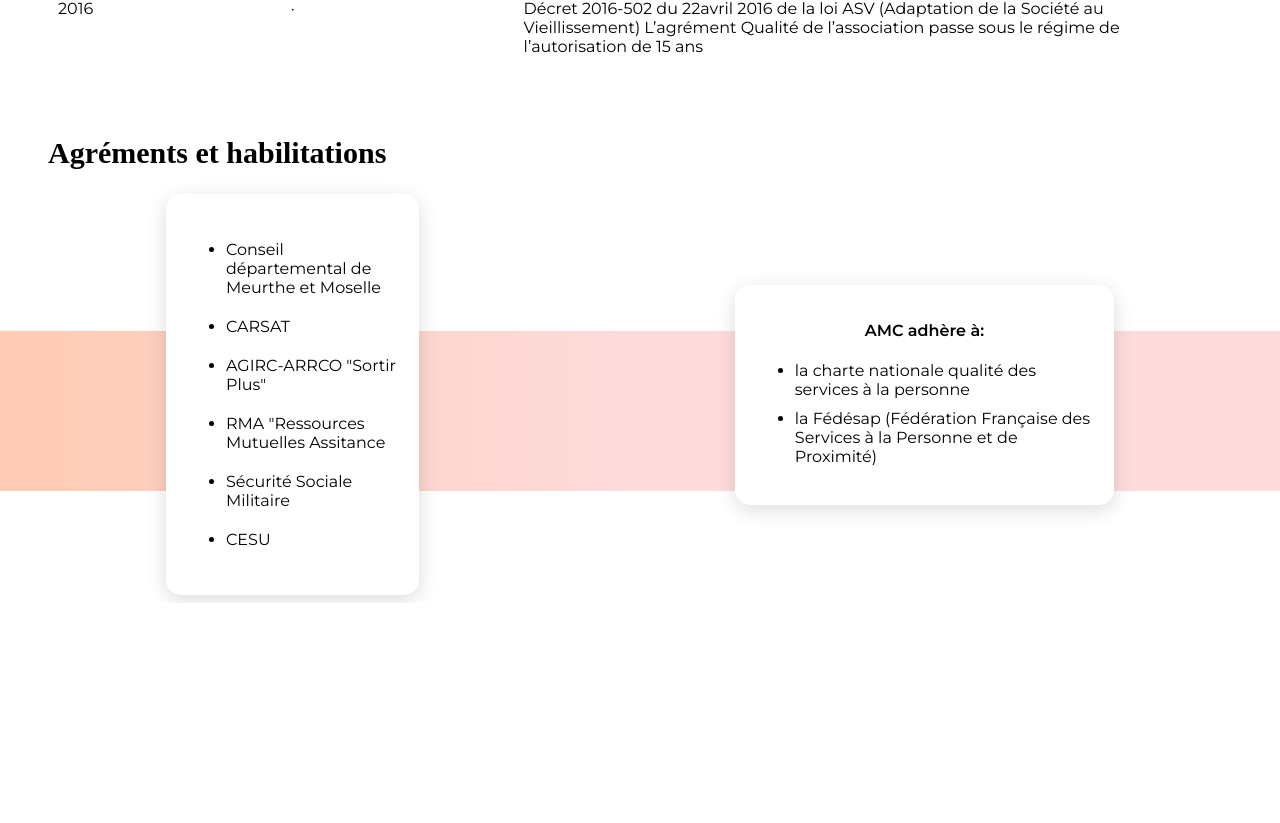
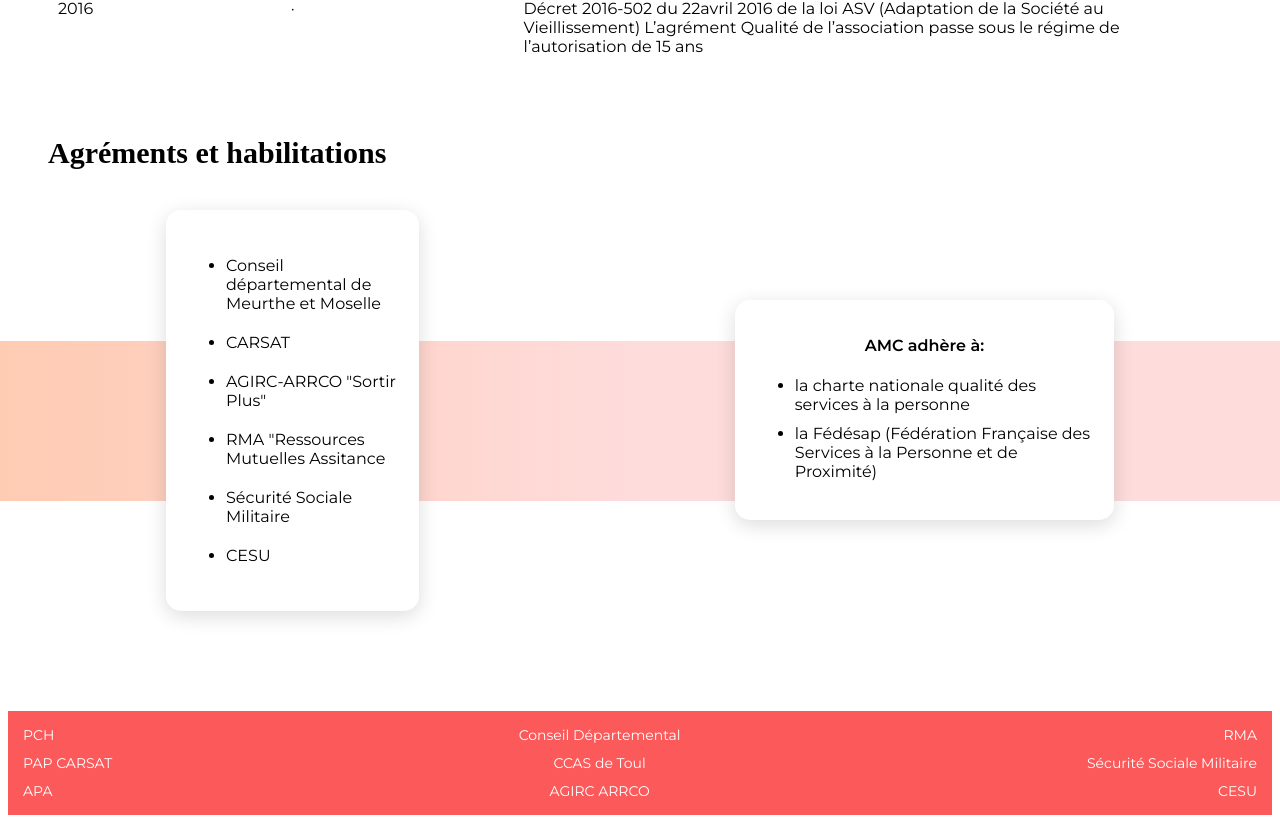
Before and after one commit to MadyKramer/amcwebsite, a React (Create React App) app: page /apropos in a window 1280 px wide. Shown: the part 1058-1881 px from the top of the page. Before the commit the page ends 1661 px from the top, so only its background shows below. Built offline with nearby package versions, Linux system fonts and the light colour scheme; a web font is replaced by a local one.

Commit message:
aPropos Ok

```diff
--- a/src/pages/Apropos.js
+++ b/src/pages/Apropos.js
@@ -1,6 +1,7 @@
 import About from "../components/aPropos/About";
 import Historical from "../components/aPropos/Historical";
 import Empowerment from "../components/aPropos/_Empowerment";
+import Footer from "../components/Footer";
 
 const Apropos = () => {
   return (
@@ -8,6 +9,7 @@
       <About />
       <Historical />
       <Empowerment />
+      <Footer />
     </main>
   );
 };
--- a/src/style.css
+++ b/src/style.css
@@ -239,7 +239,7 @@
 .about__img {
   position: absolute;
   left: 110px;
-  width: 390px;
+  width: 410px;
   height: 330px;
   border-radius: 10px;
   z-index: -800;
@@ -344,6 +344,7 @@
   position: relative;
 }
 .empowerment__content {
+  margin-top: 40px;
   display: flex;
   justify-content: space-around;
   align-items: center;
--- a/src/styles/aPropos/_About.scss
+++ b/src/styles/aPropos/_About.scss
@@ -4,7 +4,7 @@
   &__img {
     position: absolute;
     left: 110px;
-    width: 390px;
+    width: 410px;
     height: 330px;
     border-radius: 10px;
     z-index: -800;
--- a/src/styles/aPropos/_Empowerment.scss
+++ b/src/styles/aPropos/_Empowerment.scss
@@ -2,6 +2,7 @@
   margin-top: 80px;
   position: relative;
   &__content {
+    margin-top: 40px;
     display: flex;
     justify-content: space-around;
     align-items: center;
```
Also changed, not shown: 1 other file (tests, documents, lock files or other folders).
